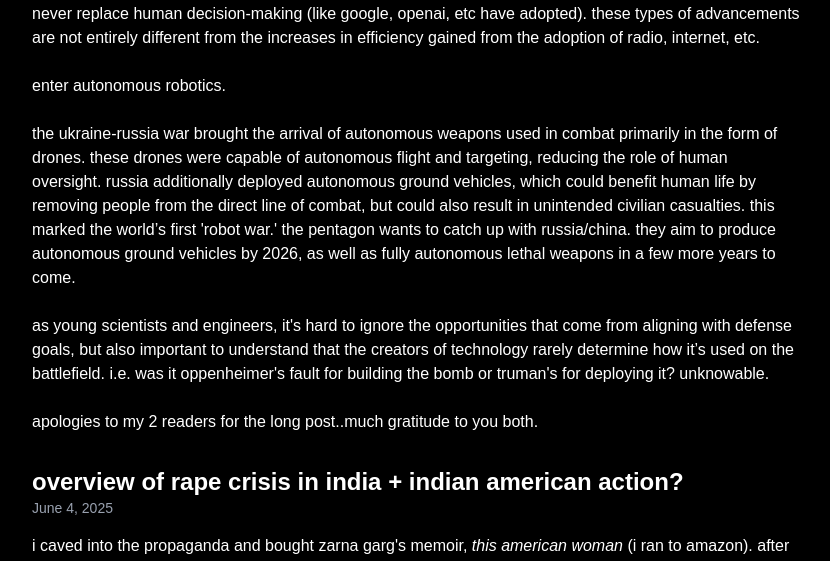
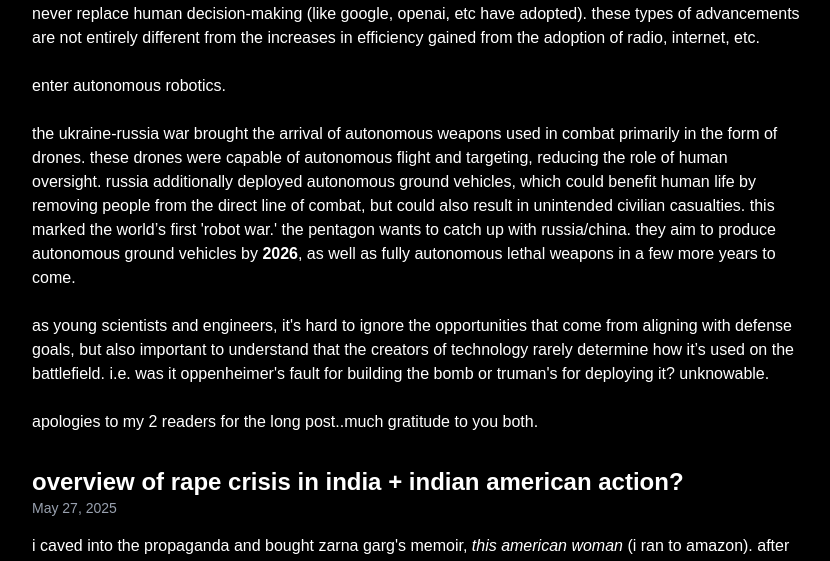
Before and after one commit to navyan6/personal-site, a Next.js app: page /blog in a window 1280 px wide. Shown: the part 1302-1863 px from the top of the page, without its empty margins (224-1054 px from the left). Built offline with nearby package versions, Linux system fonts and the light colour scheme.

Commit message:
formatting_error

```diff
--- a/app/blog/page.tsx
+++ b/app/blog/page.tsx
@@ -39,7 +39,7 @@ export default function Blog() {
             enter autonomous robotics.
           </p>
           <p>
-            the ukraine-russia war brought the arrival of autonomous weapons used in combat primarily in the form of drones. these drones were capable of autonomous flight and targeting, reducing the role of human oversight. russia additionally deployed autonomous ground vehicles, which could benefit human life by removing people from the direct line of combat, but could also result in unintended civilian casualties. this marked the world’s first 'robot war.' the pentagon wants to catch up with russia/china. they aim to produce autonomous ground vehicles by 2026, as well as fully autonomous lethal weapons in a few more years to come.
+            the ukraine-russia war brought the arrival of autonomous weapons used in combat primarily in the form of drones. these drones were capable of autonomous flight and targeting, reducing the role of human oversight. russia additionally deployed autonomous ground vehicles, which could benefit human life by removing people from the direct line of combat, but could also result in unintended civilian casualties. this marked the world’s first 'robot war.' the pentagon wants to catch up with russia/china. they aim to produce autonomous ground vehicles by <strong>2026</strong>, as well as fully autonomous lethal weapons in a few more years to come.
           </p>
           <p>
             as young scientists and engineers, it's hard to ignore the opportunities that come from aligning with defense goals, but also important to understand that the creators of technology rarely determine how it’s used on the battlefield. i.e. was it oppenheimer's fault for building the bomb or truman's for deploying it? unknowable.
@@ -53,7 +53,7 @@ export default function Blog() {
       {/* Second Blog Post */}
       <div className="mt-8 text-left max-w-3xl mx-auto">
         <h2 className="text-2xl font-bold text-white">overview of rape crisis in india + indian american action?</h2>
-        <p className="text-sm text-gray-400">June 4, 2025</p>
+        <p className="text-sm text-gray-400">May 27, 2025</p>
         <div className="mt-4 text-white space-y-6">
           <p>
             i caved into the propaganda and bought zarna garg's memoir, <em>this american woman</em> (i ran to amazon). after experiencing quite an emotional range, finishing the book in one sitting, and leaving a 5/5 <a href="https://www.goodreads.com/review/show/7596945412?book_show_action=false" className="text-blue-400 underline" target="_blank" rel="noopener noreferrer">goodreads</a> review, i went down a rabbit hole about one of the more difficult topics zarna touches on -- violence against women.
```
